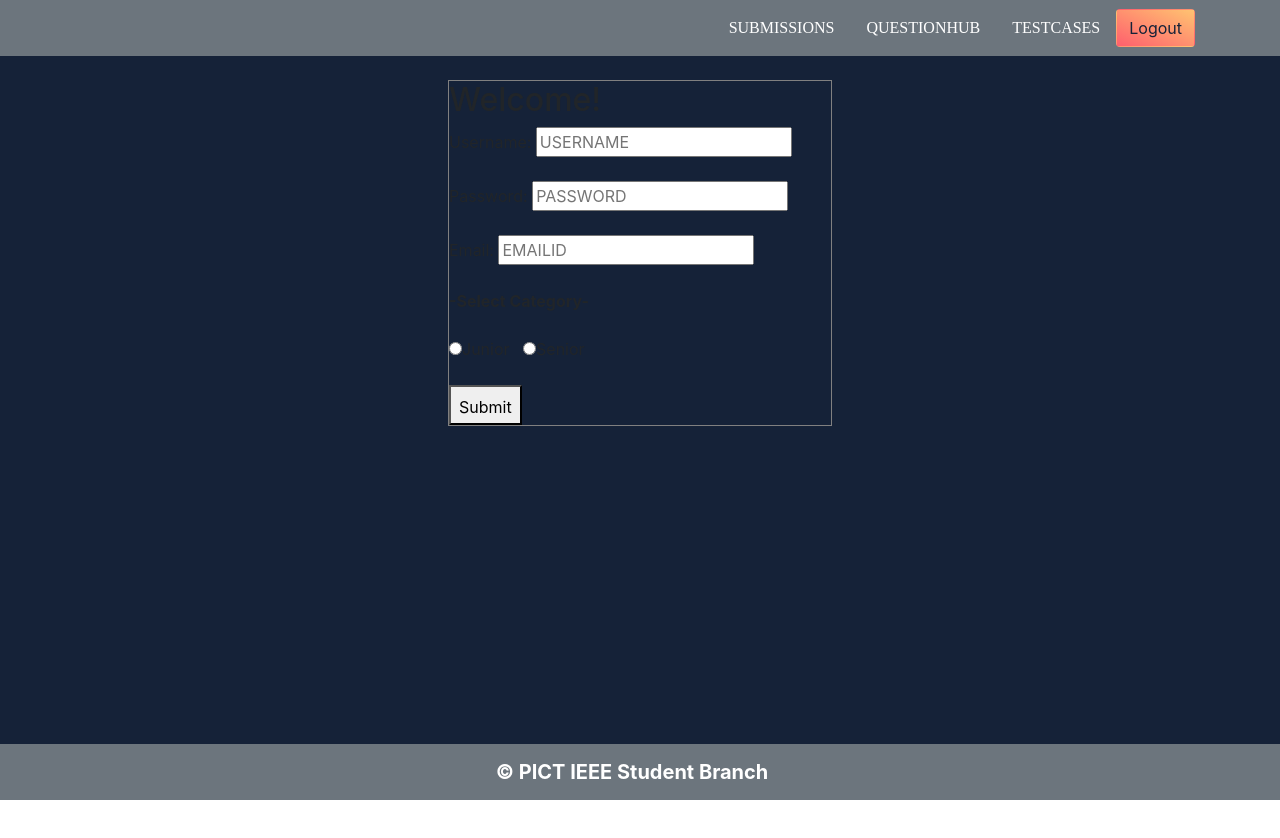
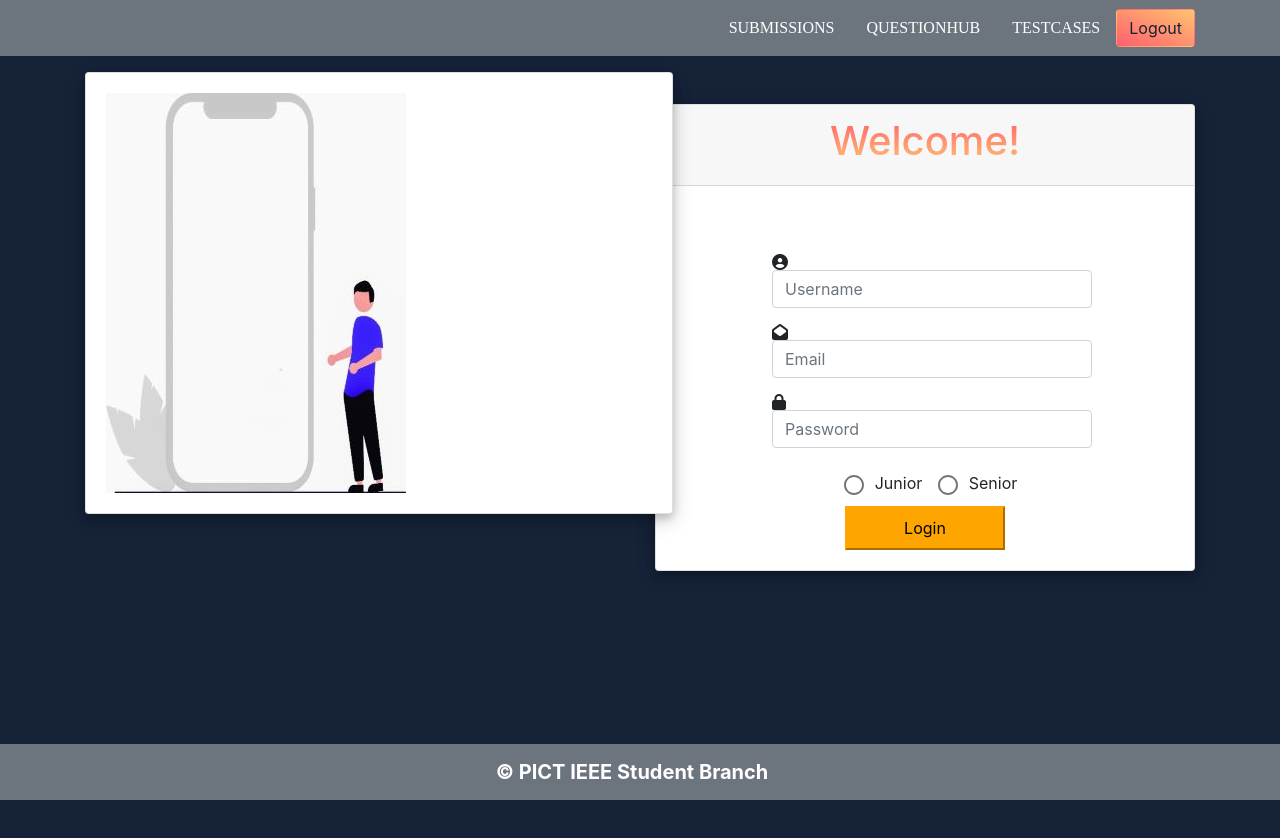
Before and after one commit to meghadandapat/CTD-RC2-Frontend, a React (Create React App) app: page / in a window 1280 px wide. Shown: the top 838 px of the page. Before the commit the page ends 800 px from the top, so only its background shows below. Built offline with nearby package versions, Linux system fonts and the light colour scheme.

Commit message:
login page demo

```diff
--- a/package.json
+++ b/package.json
@@ -3,6 +3,7 @@
   "version": "0.1.0",
   "private": true,
   "dependencies": {
+    "@material-ui/core": "^4.11.3",
     "@testing-library/jest-dom": "^5.11.10",
     "@testing-library/react": "^11.2.6",
     "@testing-library/user-event": "^12.8.3",
@@ -11,7 +12,7 @@
     "react-bootstrap": "^1.5.2",
     "react-dom": "^17.0.2",
     "react-router-dom": "^5.2.0",
-    "react-scripts": "4.0.3",
+    "react-scripts": "^4.0.3",
     "web-vitals": "^1.1.1"
   },
   "scripts": {
--- a/public/index.html
+++ b/public/index.html
@@ -15,6 +15,8 @@
   integrity="sha384-B0vP5xmATw1+K9KRQjQERJvTumQW0nPEzvF6L/Z6nronJ3oUOFUFpCjEUQouq2+l"
   crossorigin="anonymous"
 />
+
+<script src='https://kit.fontawesome.com/a076d05399.js' crossorigin='anonymous'></script>
     <link rel="apple-touch-icon" href="%PUBLIC_URL%/logo192.png" />
     <!--
       manifest.json provides metadata used when your web app is installed on a
--- a/src/components/Login/Login.css
+++ b/src/components/Login/Login.css
@@ -1,7 +1,71 @@
-a {
-    box-sizing: border-box;
-  }
+.dbox {
+  height: 99vh;
+}
+/* .cbox {
+  border: 1px solid black;
+  height: 89.5vh;
+} */
 
-  table {
-    border-radius: "25px";
-  }
+.main {
+  text-align: center;
+}
+
+.head {
+  text-align: center;
+  margin-left: 6rem;
+  width: 20em;
+}
+
+.head1 {
+  margin-left: 6rem;
+  width: 20em;
+}
+
+.head2 {
+  margin-left: 6rem;
+  width: 20em;
+}
+
+.wid {
+  width: 10rem;
+  background-color: orange;
+  padding: 0.5em;
+  border-color: orange;
+  cursor: pointer;
+}
+
+.form-control:focus {
+  border: 2px solid dodgerblue;
+}
+
+.rid {
+  float: left;
+}
+
+.login-card {
+  margin-top: 3em;
+  box-shadow: 0 4px 8px 0 rgba(0, 0, 0, 0.16), 0 6px 20px 0 rgba(0, 0, 0, 0.2);
+}
+
+.login-card:hover {
+  margin-top: 3em;
+  transform: scale(1.05);
+  /* transform: translateY(-50px); */
+}
+
+.illustration {
+  margin-top: 1em;
+  margin-right: -3em;
+  z-index: 1;
+  padding: 0px;
+  box-shadow: 0 4px 8px 0 rgba(0, 0, 0, 0.16), 0 6px 20px 0 rgba(0, 0, 0, 0.2);
+}
+
+.illustration:hover {
+  transform: scale(1.05);
+}
+
+.mid {
+  margin-bottom: 3em;
+  text-align: center;
+}
--- a/src/components/Login/Login.js
+++ b/src/components/Login/Login.js
@@ -1,31 +1,28 @@
 import React from 'react';
-import  './Login.css';
- const Login =() =>
-{
-    return (
-        <section>
-            <br></br>
-            <form>
-                <table border="1" align="center" width="30%" height="120%">
-                    <h2>Welcome!</h2>
-                Username:  <input type="text" name="Username" placeholder="USERNAME" required></input><br></br><br></br>
-                Password:  <input type="password" name="Username" placeholder="PASSWORD" required></input><br></br><br></br>
-                Email:     <input type="text" name="Username" placeholder="EMAILID" required></input><br></br><br></br>
+import './Login.css';
+import User from './User';
 
-                 <b>-Select Category-</b><br></br><br></br>
-                <input type="radio" name="Category"/>Junior &nbsp;&nbsp;
-            <input type="radio" name="Category"/>Senior
-            <br></br>
-            <br></br>
-             <button style={{padding:'0.5rem', height:'5vh'}}>
-                 Submit
-                 </button>
-                 </table>
-                 </form>
+import illusion from '../assets/illusion.jpg';
 
-                 <br></br><br></br>
+ const Login = () =>{
 
-        </section>
-    )
+       return(
+      <React.Fragment>
+        <div class= "container">
+         <div class="row dbox">
+           <div class="col-sm-6 cbox">
+              <div className="card illustration">
+              <div className="card-body">
+
+             <img src={illusion} className="illusion-container"></img>
+             </div>
+             </div></div>
+           <div class="col-sm-6 cbox">
+           <User/>
+           </div>
+           </div>
+         </div>
+      </React.Fragment>
+     )
 }
 export default Login;
--- /dev/null
+++ b/src/components/Login/User.js
@@ -0,0 +1,63 @@
+import React ,{useState}from 'react';
+import Radio from '@material-ui/core/Radio';
+
+const User = () => {
+    const[name, setName] = useState("");
+    const [email, setEmail] = useState("");
+    const [password, setPassword] = useState("");
+
+    return (
+        <div className="login">
+        <div className="card login-card">
+              <div className="card-header mid">
+                <h1>Welcome!</h1></div>
+                 <div className="card-body">
+                         <form action="" className="main">
+
+                                 <div class="form-group row head">
+
+                                   <i class='fas fa-user-circle rid'></i>
+
+                        <input type="required" class="form-control" name="name" id="name" placeholder= "Username" value={name} onChange = {
+                        (e) => setName(e.target.value)
+                    }></input>
+                    </div>
+                <div>
+                     <div class="form-group row head1">
+
+                    <label htmlFor="email"></label>
+                    <i class='fas fa-envelope-open rid'></i>
+                    <input  type="text" name="email"  class="form-control" id="email" placeholder= "Email" value={email} onChange = {
+                        (e) => setEmail(e.target.value)}></input>
+                        </div>
+                    </div>
+
+
+                <div>
+                     <div class="form-group row head2">
+
+                         <i class='fas fa-lock rid'></i>
+
+                    <label htmlFor="password"></label>
+                    <input type="password" name="password" class="form-control" id="password" placeholder= "Password"  autoComplete="off" value={password}
+                    onChange = {
+                        (e) => setPassword(e.target.value)}></input>
+                        </div>
+                        </div>
+
+                <div class="form-grp">
+                    <Radio/>Junior  <Radio/>Senior
+                   <br/>
+                   <button className="wid" type="btn" alt="button">Login</button>
+                  </div>
+
+
+            </form>
+        </div>
+        </div>
+        </div>
+
+    )
+}
+
+export default User
```
Also changed, not shown: src/components/assets/illusion.jpg (added), 1 other file (tests, documents, lock files or other folders).
